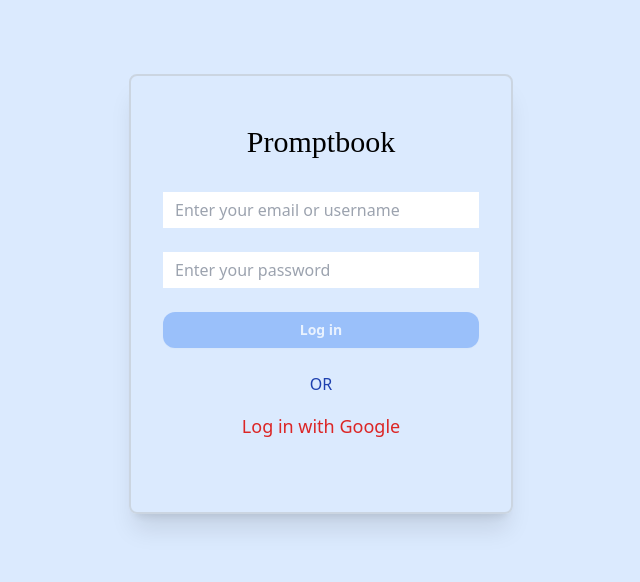
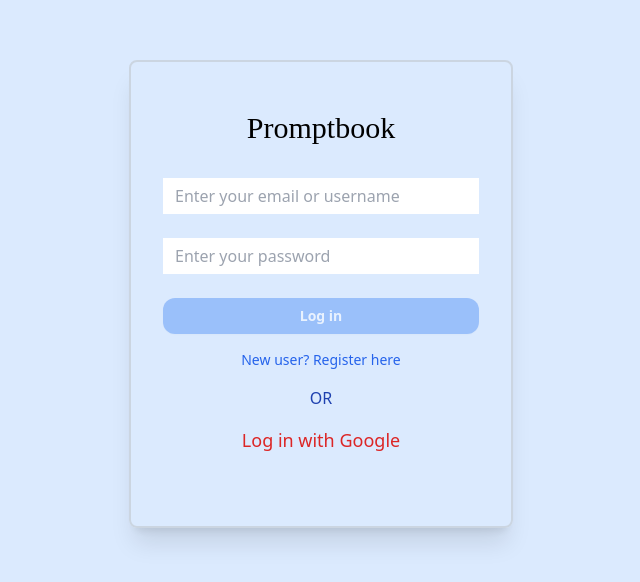
Before and after one commit to phoenix-flyhigh/promptbook, a Next.js app: page /login in a window 1280 px wide. Shown: the part 106-688 px from the top of the page, without its empty margins (319-959 px from the left). Built offline with nearby package versions, Linux system fonts and the light colour scheme; no server answers; a web font is replaced by a local one.

Commit message:
Add. New user registration option in login page

```diff
--- a/app/login/page.tsx
+++ b/app/login/page.tsx
@@ -149,7 +149,6 @@
                         </span>
                         : <></>
                     }
-
                     <button
                         className={`flex w-full justify-center rounded-xl ${isLoginButtonDisabled ? "bg-blue-500 opacity-40" : "bg-blue-500 opacity-100"} px-3 py-1.5 text-sm font-semibold leading-6 text-white shadow-sm ${!isLoginButtonDisabled && "hover:bg-blue-700 "}  focus-visible:outline focus-visible:outline-2 focus-visible:outline-offset-2 focus-visible:outline-blue-600`}
                         disabled={isLoginButtonDisabled}
@@ -164,10 +163,16 @@
                             : null
                         }
                     </button>
-                    <div className=" flex items-center justify-center dark:text-blue-300 text-blue-800 text-md">
-                        OR
-                    </div>
                 </form>
+                <button
+                    className='text-blue-600 dark:text-blue-400 text-sm'
+                    onClick={() => router.push('/register')}
+                >
+                    New user? Register here
+                </button>
+                <div className=" flex items-center justify-center dark:text-blue-300 text-blue-800 text-md">
+                    OR
+                </div>
                 <div
                     className="flex items-center justify-center dark:text-red-400 text-red-600 text-lg hover:cursor-pointer"
                 >
```
Also changed, not shown: 1 other file (tests, documents, lock files or other folders).
